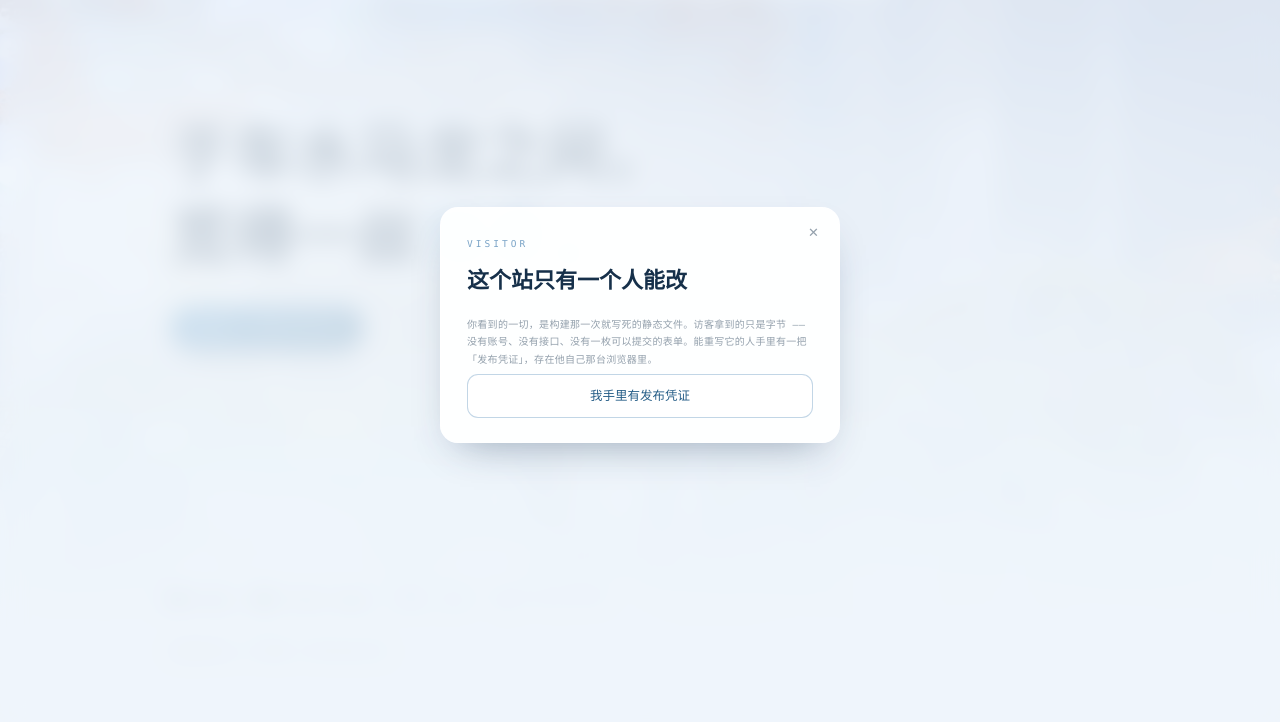
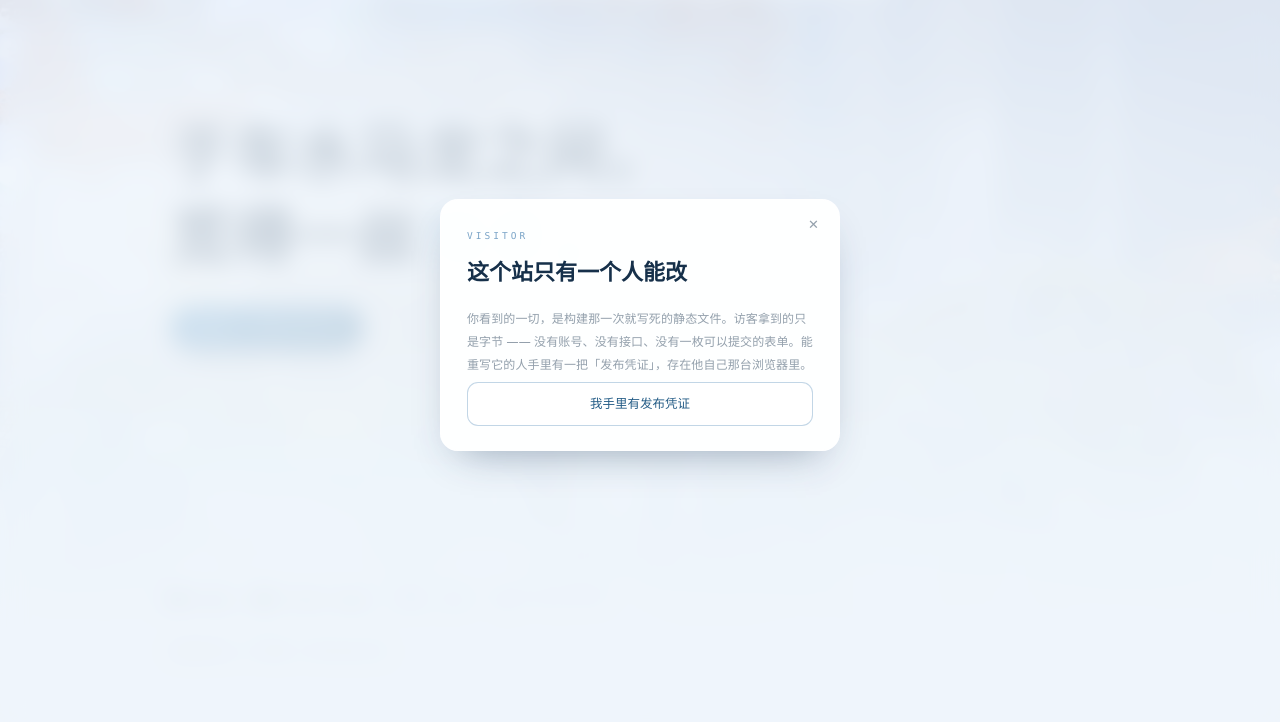
Before and after one commit to yuanshenhaowan/halfday, a plain HTML site: page index.html in a window 1280 px wide. Both pictures are taken after a click on the button "访客". Shown: the part 75-797 px from the top of the page. Drawn offline with Linux system fonts and the light colour scheme.

Commit message:
面板说明文字：换成正文字体，12px

```diff
--- a/style.css
+++ b/style.css
@@ -763,9 +763,10 @@ html[data-theme="night"] .modal-scrim{background:rgba(8,18,32,.85);}
 html[data-theme="night"] .auth-submit{background:rgba(255,255,255,.07);color:var(--azure);}
 .auth-err{font-family:var(--f-mono);font-size:10.5px;color:var(--coral);margin:2px 0 8px;}
 .auth-hint{
-  font-family:var(--f-mono);font-size:10px;letter-spacing:.03em;
-  color:var(--ink-3);margin-top:12px;line-height:1.75;
+  font-family:var(--f-sans);font-size:12px;letter-spacing:.01em;
+  color:var(--ink-3);margin-top:12px;line-height:1.9;
 }
+.auth-hint b{color:var(--ink-2);font-weight:600;}
 .auth-who{font-family:var(--f-serif);font-size:15px;color:var(--ink-2);margin-bottom:16px;}
 .auth-who span{margin:0 6px;color:var(--sheen);}
 .auth-row{display:flex;gap:10px;margin-top:4px;}
```
